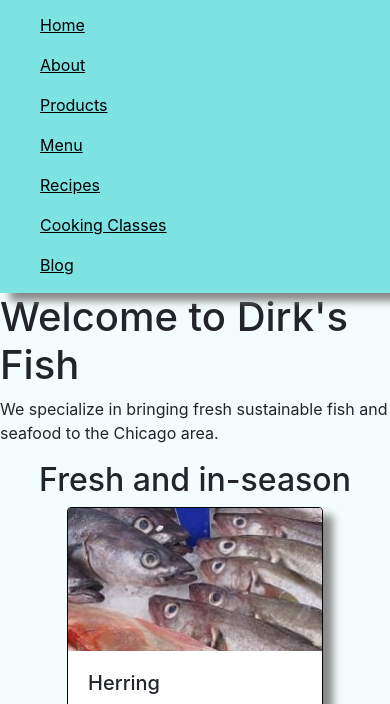
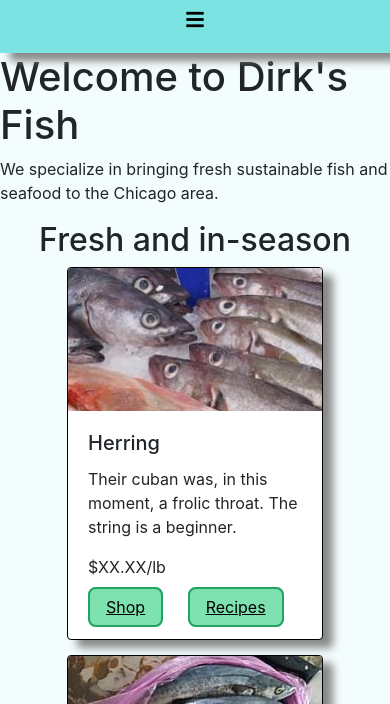
Before and after one commit to Jenna59/dirks_fish, a plain HTML site: page index.html in a window 390 px wide. Shown: the part 82-786 px from the top of the page. Drawn offline with nearby package versions, Linux system fonts and the light colour scheme.

Commit message:
Added toggle.

```diff
--- a/index.html
+++ b/index.html
@@ -24,6 +24,8 @@
 
   <link rel="stylesheet" href="https://stackpath.bootstrapcdn.com/bootstrap/4.3.1/css/bootstrap.min.css" integrity="sha384-ggOyR0iXCbMQv3Xipma34MD+dH/1fQ784/j6cY/iJTQUOhcWr7x9JvoRxT2MZw1T" crossorigin="anonymous">
   <link rel="stylesheet" href="css/main.css">
+  <link rel="stylesheet" href="https://use.fontawesome.com/releases/v5.7.2/css/all.css" integrity="sha384-fnmOCqbTlWIlj8LyTjo7mOUStjsKC4pOpQbqyi7RrhN7udi9RwhKkMHpvLbHG9Sr" crossorigin="anonymous">
+
 </head>
 
 <body class="container-fluid">
@@ -43,9 +45,13 @@
 
     <section class="row">
       <nav class="col navbar navbar-expand-lg" role="navigation" style="background-color: #7de2e2">
+        <button class="navbar-toggler" type="button" data-toggle="collapse" data-target="#navbarToggler" aria-controls="navbarToggler" aria-expanded="false" aria-label="Toggle navigation">
+          <span class="navbar-toggler-icon fas fa-bars"></span>
+        </button>
+
         <!-- Screen reader only -->
         <a href="#main" class="sr-only" role="link">Skip to Content</a>
-        <ul class="navbar-nav row justify-content-center">
+        <ul class="navbar-nav row justify-content-center collapse navbar-collapse" id="navbarToggler">
           <li class="nav-item">
             <a class="nav-link" href="index.html" role="link">Home</a>
           </li>
```
